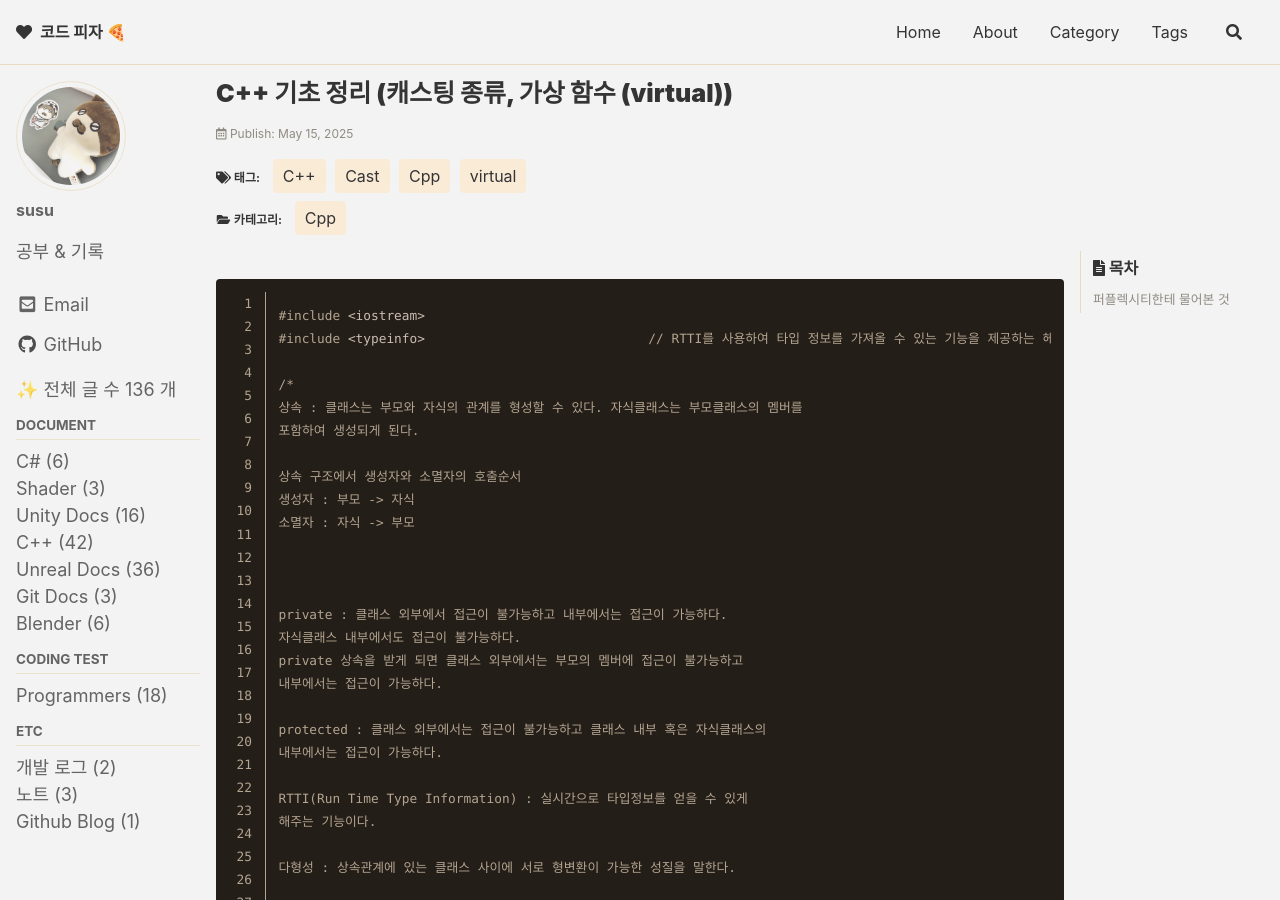
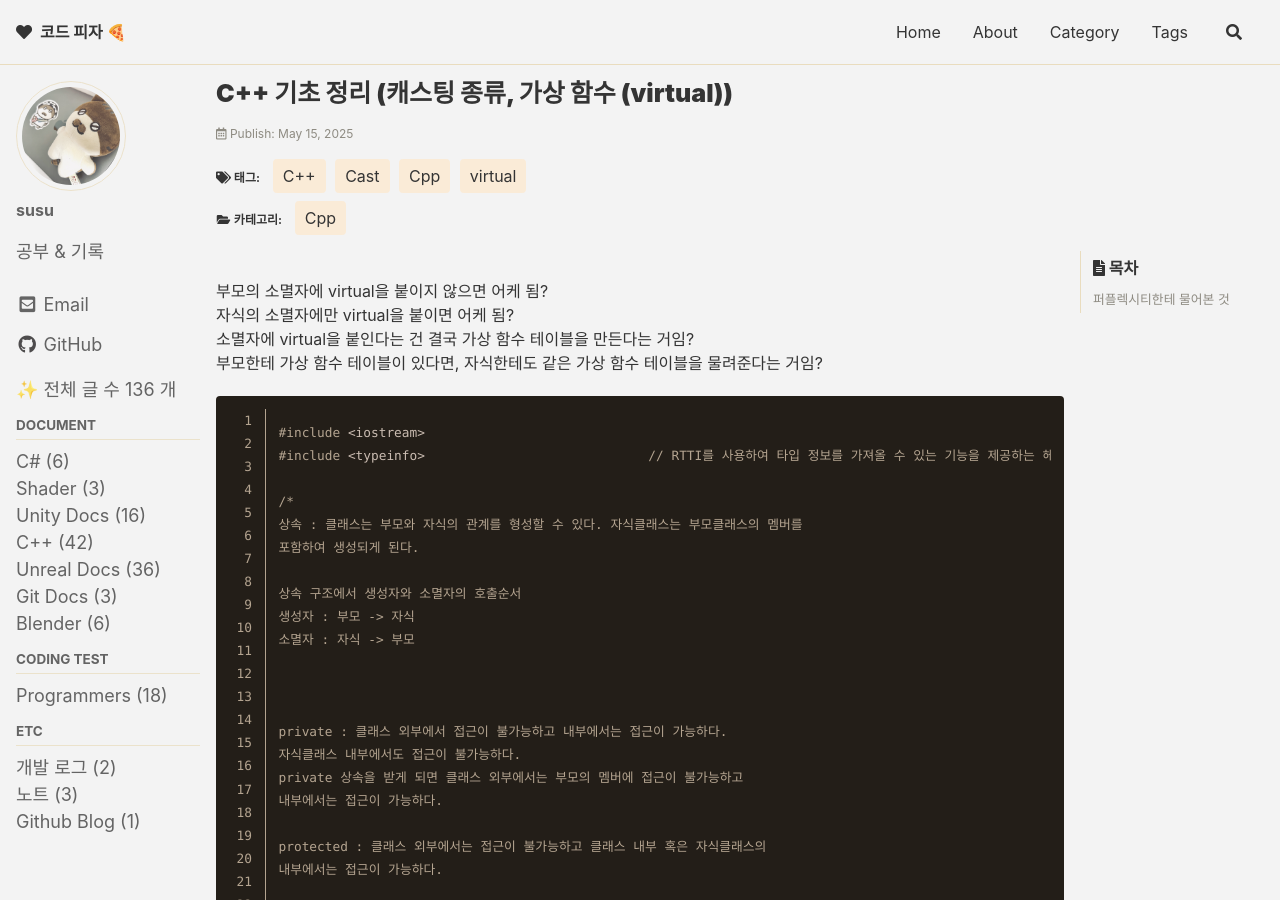
Before and after one commit to eggmong/eggmong.github.io, a Jekyll site: the page built from _posts/Cpp/2025-05-15-1-Cast_Virtual.md, in a window 1280 px wide and 900 px high. Built offline with Jekyll 4.4.1, drawn with Linux system fonts in a browser that asks for light colours; cached includes are drawn as plain includes; some web fonts are replaced; comment, search, counter and statistics services are not loaded.

Commit message:
질문추가

````diff
--- a/_posts/Cpp/2025-05-15-1-Cast_Virtual.md
+++ b/_posts/Cpp/2025-05-15-1-Cast_Virtual.md
@@ -14,6 +14,11 @@ last_modified_at: 2025-05-15
 ---
 
 <br>
+
+부모의 소멸자에 virtual을 붙이지 않으면 어케 됨?
+자식의 소멸자에만 virtual을 붙이면 어케 됨?
+소멸자에 virtual을 붙인다는 건 결국 가상 함수 테이블을 만든다는 거임?
+부모한테 가상 함수 테이블이 있다면, 자식한테도 같은 가상 함수 테이블을 물려준다는 거임?
 
 ```cpp
 
````
